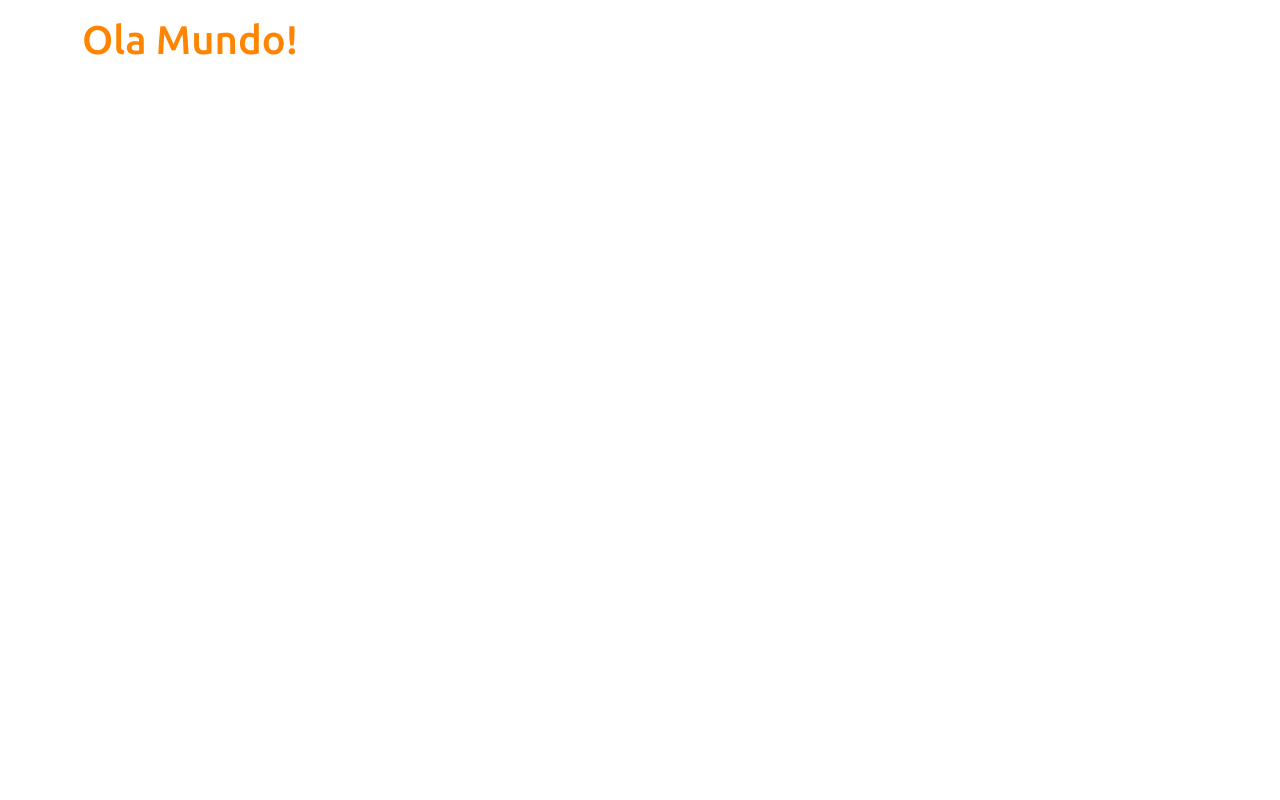
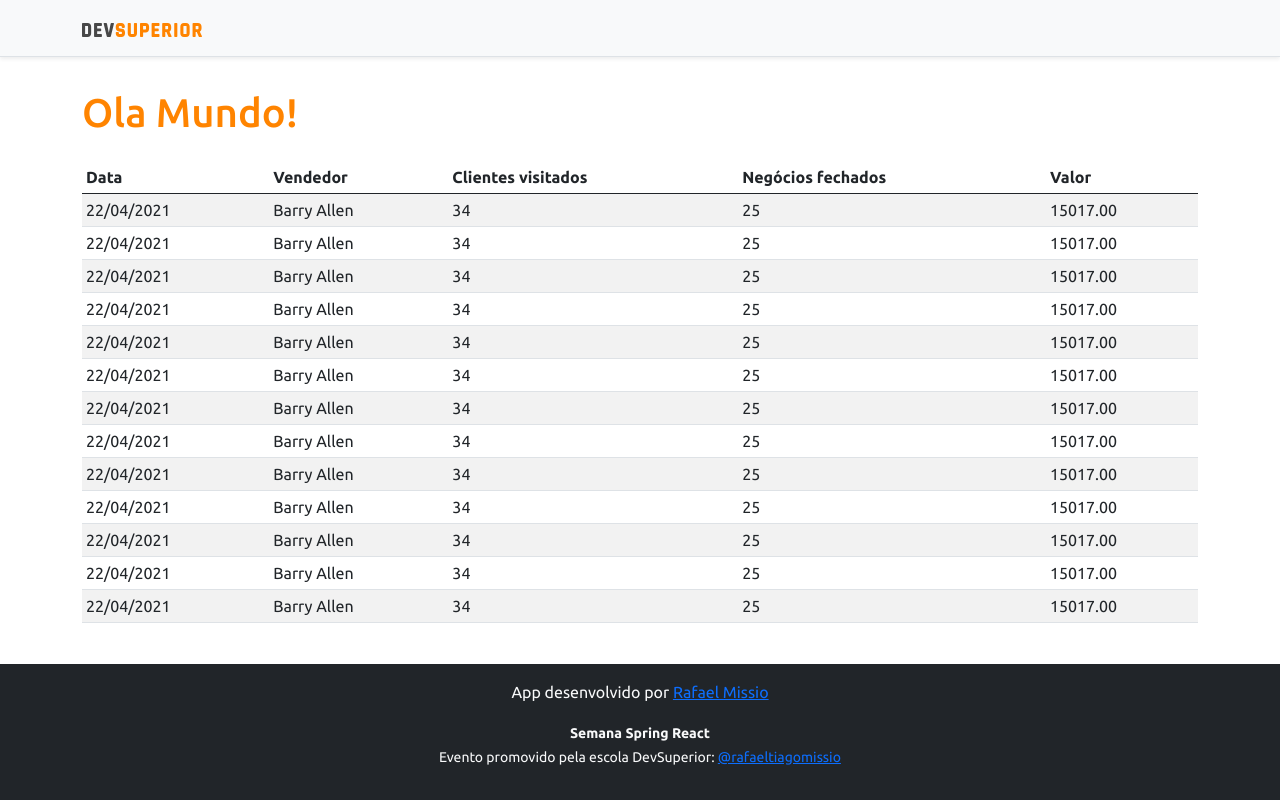
Before and after one commit to RafaelMissio/projeto-sds3, a React (Create React App) app in the folder frontend/: page / in a window 1280 px wide. Built offline with nearby package versions, Linux system fonts and the light colour scheme.

Commit message:
Basic static components

```diff
--- a/frontend/src/App.tsx
+++ b/frontend/src/App.tsx
@@ -1,16 +1,19 @@
-
+import Footer from "component/Footer";
+import NavBar from "component/NavBar";
+import DataTable from "component/DataTable";
 
 function App() {
   return (
     <>
 
+     <NavBar />
       <div className="container" >
         <h1 className="text-primary py-3">Ola Mundo!</h1>
 
-
+        <DataTable />
       </div>
 
-
+     <Footer />
     </>
   );
 }
--- /dev/null
+++ b/frontend/src/component/DataTable/index.tsx
@@ -0,0 +1,128 @@
+const DataTable = () => {
+    return (
+      <>
+        <div className="table-responsive">
+    <table className="table table-striped table-sm">
+        <thead>
+            <tr>
+                <th>Data</th>
+                <th>Vendedor</th>
+                <th>Clientes visitados</th>
+                <th>Negócios fechados</th>
+                <th>Valor</th>
+            </tr>
+        </thead>
+        <tbody>
+            <tr>
+                <td>22/04/2021</td>
+                <td>Barry Allen</td>
+                <td>34</td>
+                <td>25</td>
+                <td>15017.00</td>
+
+            </tr>
+            <tr>
+                <td>22/04/2021</td>
+                <td>Barry Allen</td>
+                <td>34</td>
+                <td>25</td>
+                <td>15017.00</td>
+
+            </tr>
+            <tr>
+                <td>22/04/2021</td>
+                <td>Barry Allen</td>
+                <td>34</td>
+                <td>25</td>
+                <td>15017.00</td>
+
+            </tr>
+            <tr>
+                <td>22/04/2021</td>
+                <td>Barry Allen</td>
+                <td>34</td>
+                <td>25</td>
+                <td>15017.00</td>
+
+            </tr>
+            <tr>
+                <td>22/04/2021</td>
+                <td>Barry Allen</td>
+                <td>34</td>
+                <td>25</td>
+                <td>15017.00</td>
+
+            </tr>
+            <tr>
+                <td>22/04/2021</td>
+                <td>Barry Allen</td>
+                <td>34</td>
+                <td>25</td>
+                <td>15017.00</td>
+
+            </tr>
+            <tr>
+                <td>22/04/2021</td>
+                <td>Barry Allen</td>
+                <td>34</td>
+                <td>25</td>
+                <td>15017.00</td>
+
+            </tr>
+            <tr>
+                <td>22/04/2021</td>
+                <td>Barry Allen</td>
+                <td>34</td>
+                <td>25</td>
+                <td>15017.00</td>
+
+            </tr>
+            <tr>
+                <td>22/04/2021</td>
+                <td>Barry Allen</td>
+                <td>34</td>
+                <td>25</td>
+                <td>15017.00</td>
+
+            </tr>
+            <tr>
+                <td>22/04/2021</td>
+                <td>Barry Allen</td>
+                <td>34</td>
+                <td>25</td>
+                <td>15017.00</td>
+
+            </tr>
+            <tr>
+                <td>22/04/2021</td>
+                <td>Barry Allen</td>
+                <td>34</td>
+                <td>25</td>
+                <td>15017.00</td>
+
+            </tr>
+            <tr>
+                <td>22/04/2021</td>
+                <td>Barry Allen</td>
+                <td>34</td>
+                <td>25</td>
+                <td>15017.00</td>
+
+            </tr>
+            <tr>
+                <td>22/04/2021</td>
+                <td>Barry Allen</td>
+                <td>34</td>
+                <td>25</td>
+                <td>15017.00</td>
+
+            </tr>
+        </tbody>
+    </table>
+</div>
+
+      </>
+    );
+  }
+
+  export default DataTable;
--- /dev/null
+++ b/frontend/src/component/Footer/index.tsx
@@ -0,0 +1,16 @@
+const Footer = () => {
+  return (
+    <>
+      <footer className="footer mt-auto py-3 bg-dark">
+  <div className="container">
+    <p className="text-light">App desenvolvido por <a href="https://github.com/RafaelMissio" target="_blank" rel="noreferrer">Rafael Missio</a></p>
+    <p className="text-light"><small><strong>Semana Spring React</strong><br/>
+      Evento promovido pela escola DevSuperior: <a href="https://instagram.com/rafaeltiagomissio/" target="_blank" rel="noreferrer">@rafaeltiagomissio</a></small></p>
+  </div>
+</footer>
+
+    </>
+  );
+}
+
+export default Footer;
--- /dev/null
+++ b/frontend/src/component/NavBar/index.tsx
@@ -0,0 +1,17 @@
+import ImgDsDark from "assets/img/ds-dark.svg";
+const NavBar = () => {
+  return (
+    <>
+      <div className="d-flex flex-column flex-md-row align-items-center p-3 px-md-4 mb-3 bg-light border-bottom shadow-sm">
+        <div className="container">
+          <nav className="my-2 my-md-0 mr-md-3">
+            <img src={ImgDsDark} alt="DevSuperior" width="120" />
+          </nav>
+        </div>
+      </div>
+
+    </>
+  );
+}
+
+export default NavBar;
```
